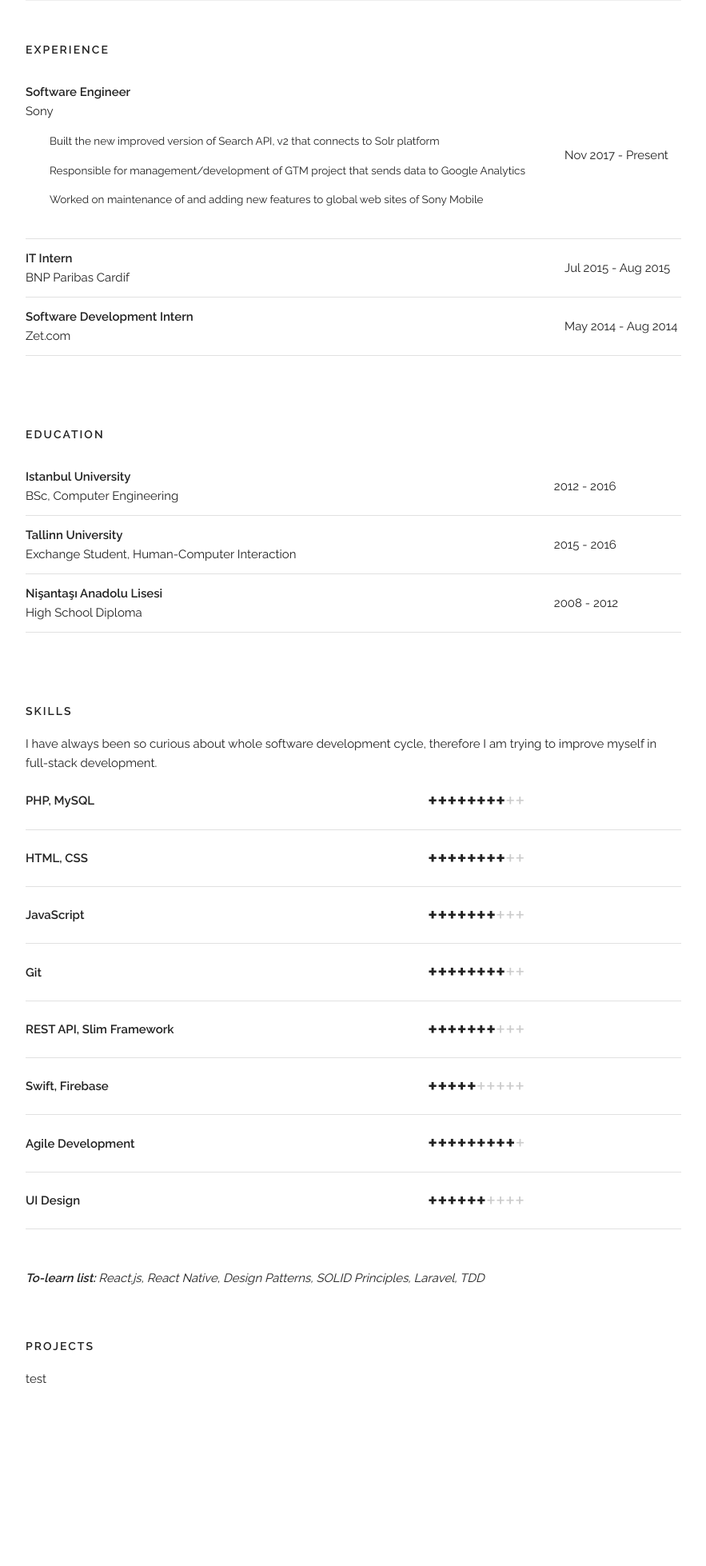
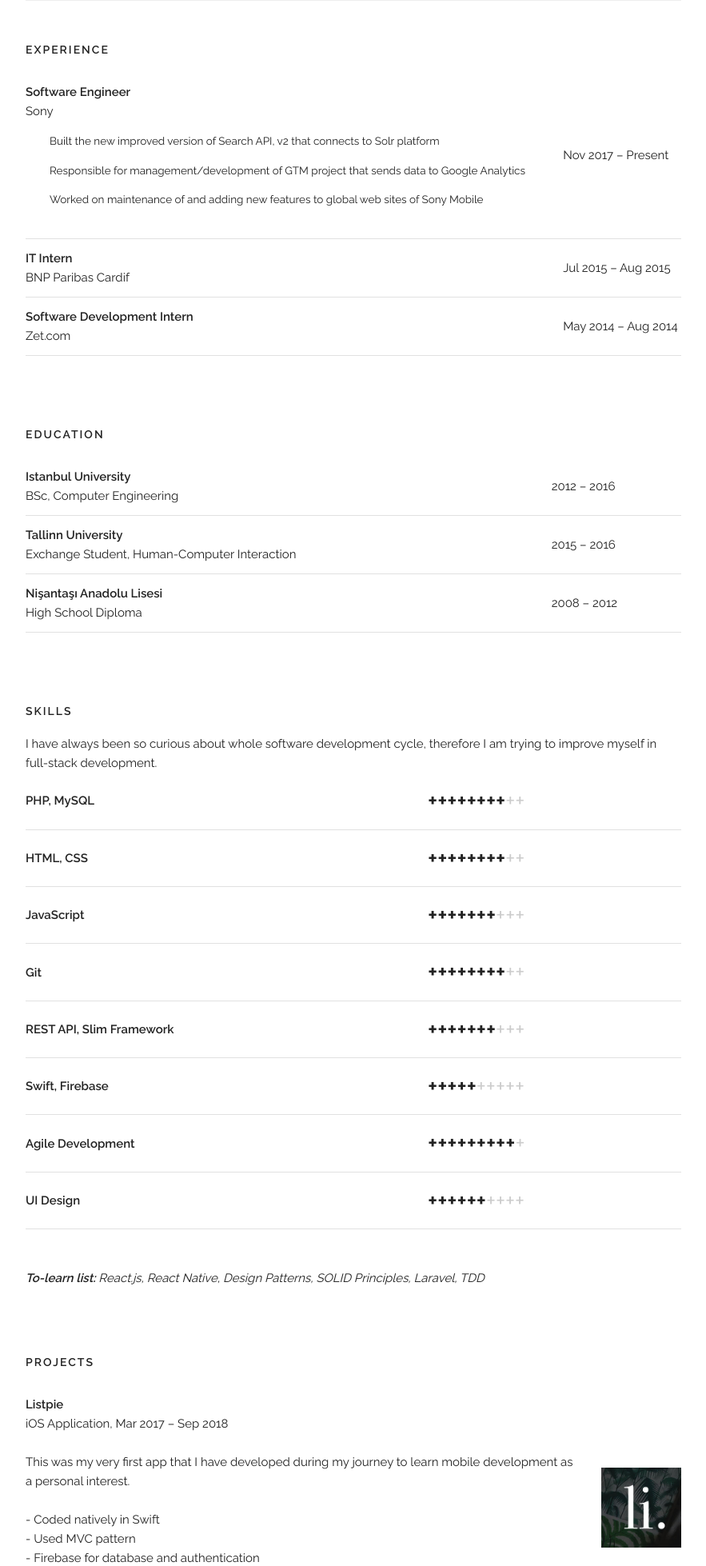
Before and after one commit to ebru/ebrukaya.me, a PHP site: page / in a window 1280 px wide. Shown: the part 638-2596 px from the top of the page at 80% size, without its empty margins (198-1081 px from the left). Before the commit the page ends 2368 px from the top, so only its background shows below. Run offline with PHP 8.4, Linux system fonts and the light colour scheme; some libraries are stand-ins or nearby versions.

Commit message:
projects field is added

```diff
--- a/index.php
+++ b/index.php
@@ -82,17 +82,17 @@
                                         <ul>Worked on maintenance of and adding new features to global web sites of Sony Mobile</ul>
                                     </ul>
                                 </td>
-                                <td>Nov 2017 - Present</td>
+                                <td>Nov 2017 – Present</td>
                             </tr>
                             <tr>
                                 <td><b>IT Intern</b>
                                     <br>BNP Paribas Cardif</td>
-                                <td>Jul 2015 - Aug 2015</td>
+                                <td>Jul 2015 – Aug 2015</td>
                             </tr>
                             <tr>
                                 <td><b>Software Development Intern</b>
                                     <br>Zet.com</td>
-                                <td>May 2014 - Aug 2014</td>
+                                <td>May 2014 – Aug 2014</td>
                             </tr>
                         </tbody>
                     </table>
@@ -109,21 +109,21 @@
                                     <b>Istanbul University</b>
                                     <br> BSc, Computer Engineering
                                 </td>
-                                <td>2012 - 2016</td>
+                                <td>2012 – 2016</td>
                             </tr>
                             <tr>
                                 <td>
                                     <b>Tallinn University</b>
                                     <br> Exchange Student, Human-Computer Interaction
                                 </td>
-                                <td>2015 - 2016</td>
+                                <td>2015 – 2016</td>
                             </tr>
                             <tr>
                                 <td>
                                     <b>Nişantaşı Anadolu Lisesi</b>
                                     <br> High School Diploma
                                 </td>
-                                <td>2008 - 2012</td>
+                                <td>2008 – 2012</td>
                             </tr>
                         </tbody>
                     </table>
@@ -196,11 +196,31 @@
                 <em><b>To-learn list:</b> React.js, React Native, Design Patterns, SOLID Principles, Laravel, TDD</em>
             </div>
             <!-- Projects section -->
-            <div class="docs-section" id="projects">
+            <div class="docs-section" id="projects" style="margin-top: 20px">
               <h3 class="docs-header">Projects</h3>
-              <div class="docs-example">
-                  test
-              </div>
+              <table class="u-full-width">
+                <tbody>
+                  <tr>
+                    <td>
+                      <b>Listpie</b>
+                      <br> iOS Application, Mar 2017 – Sep 2018
+                      <br>
+                      <br>
+                      This was my very first app that I have developed during my journey to learn mobile development as a personal interest.
+                      <br>
+                      <br> - Coded natively in Swift
+                      <br> - Used MVC pattern
+                      <br> - Firebase for database and authentication
+                      <br>
+                      <br>
+                      <a class="button button-primary" href="https://itunes.apple.com/us/app/listpie/id1434060708" target="_blank">Go to Project</a>
+                    </td>
+                    <td>
+                      <img src="images/projects/listpie.jpg" width="100px" />
+                    </td>
+                  </tr>
+                </tbody>
+              </table>
             </div>
         </div>
     </div>
```
Also changed, not shown: images/projects/listpie.jpg (added).
